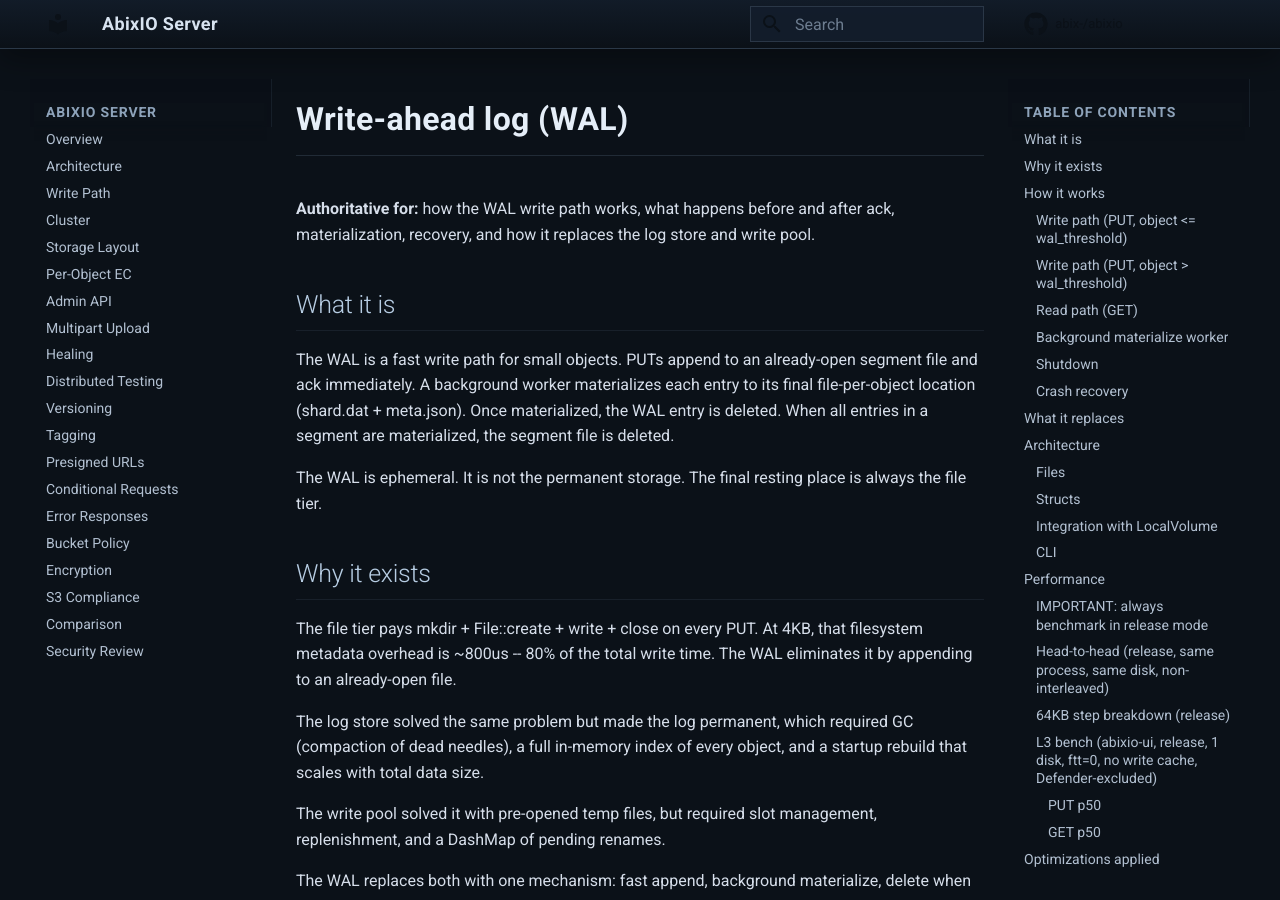
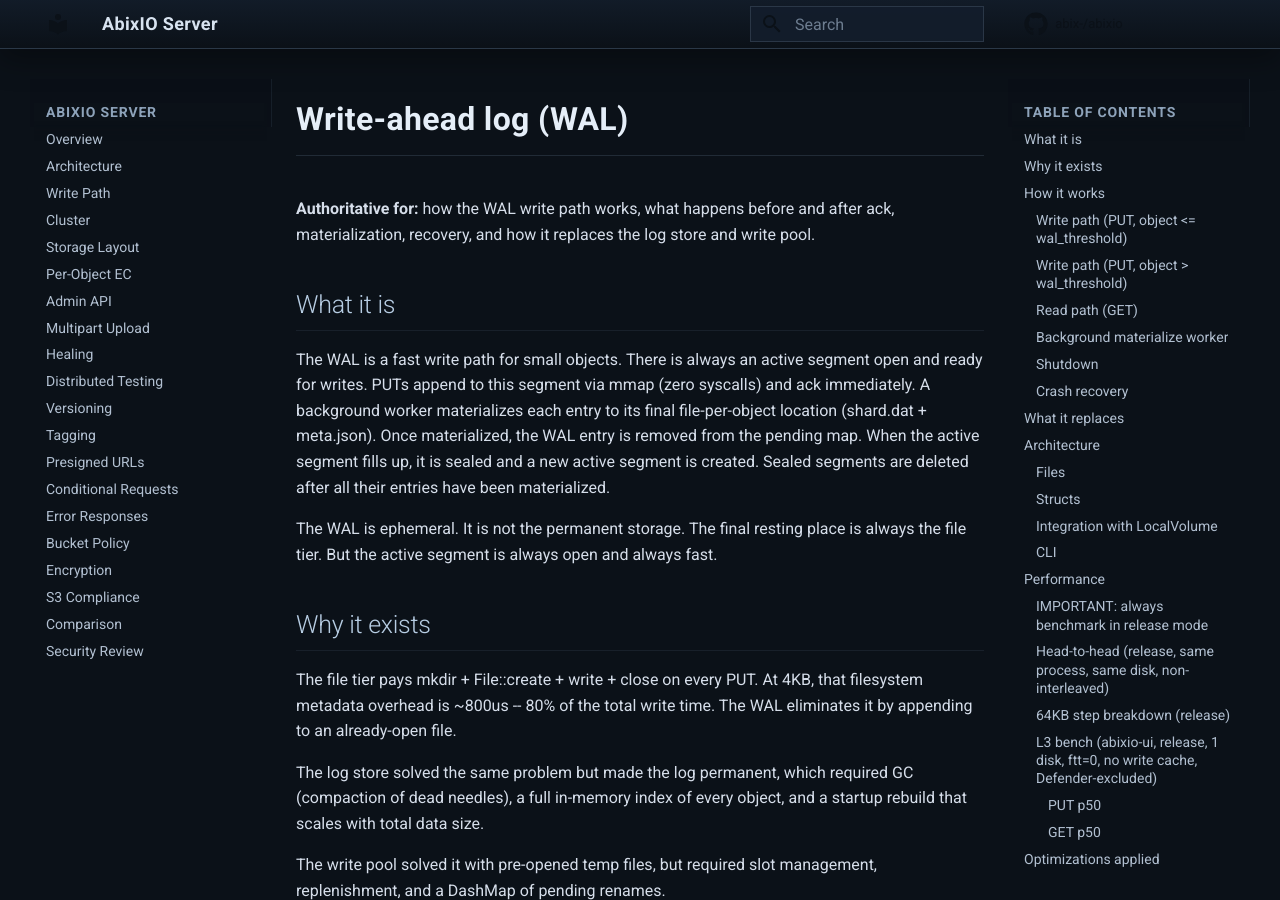
Before and after one commit to abix-/abixio, an MkDocs documentation site: the page built from docs/write-wal.md, in a window 1280 px wide and 900 px high. Built offline with MkDocs 1.6.1 and Material for MkDocs 9.7.7, drawn with Linux system fonts in a browser that asks for light colours; comment, search, counter and statistics services are not loaded.

Commit message:
docs: clarify active segment is always open and ready for writes

```diff
--- a/docs/write-wal.md
+++ b/docs/write-wal.md
@@ -6,15 +6,18 @@ the log store and write pool.
 
 ## What it is
 
-The WAL is a fast write path for small objects. PUTs append to an
-already-open segment file and ack immediately. A background worker
+The WAL is a fast write path for small objects. There is always an
+active segment open and ready for writes. PUTs append to this segment
+via mmap (zero syscalls) and ack immediately. A background worker
 materializes each entry to its final file-per-object location
-(shard.dat + meta.json). Once materialized, the WAL entry is deleted.
-When all entries in a segment are materialized, the segment file is
-deleted.
+(shard.dat + meta.json). Once materialized, the WAL entry is removed
+from the pending map. When the active segment fills up, it is sealed
+and a new active segment is created. Sealed segments are deleted
+after all their entries have been materialized.
 
 The WAL is ephemeral. It is not the permanent storage. The final
-resting place is always the file tier.
+resting place is always the file tier. But the active segment is
+always open and always fast.
 
 ## Why it exists
 
```
